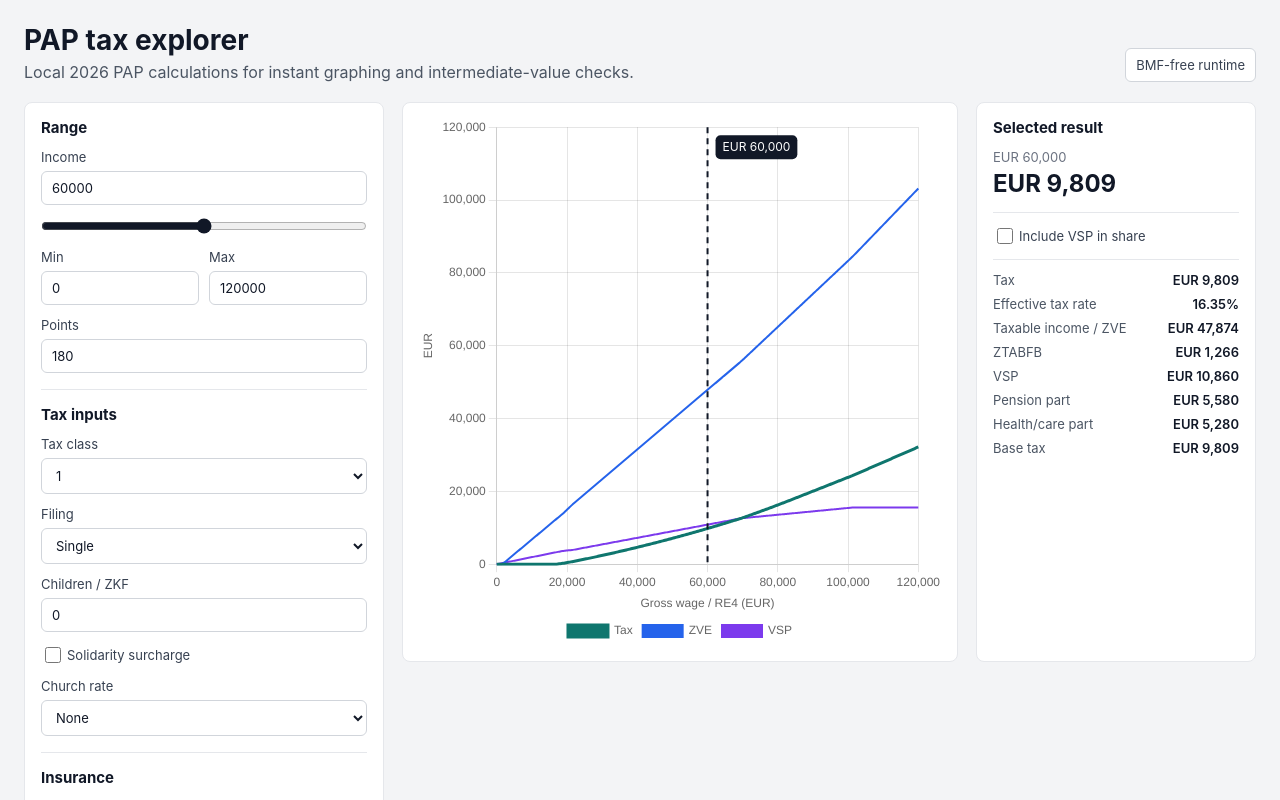
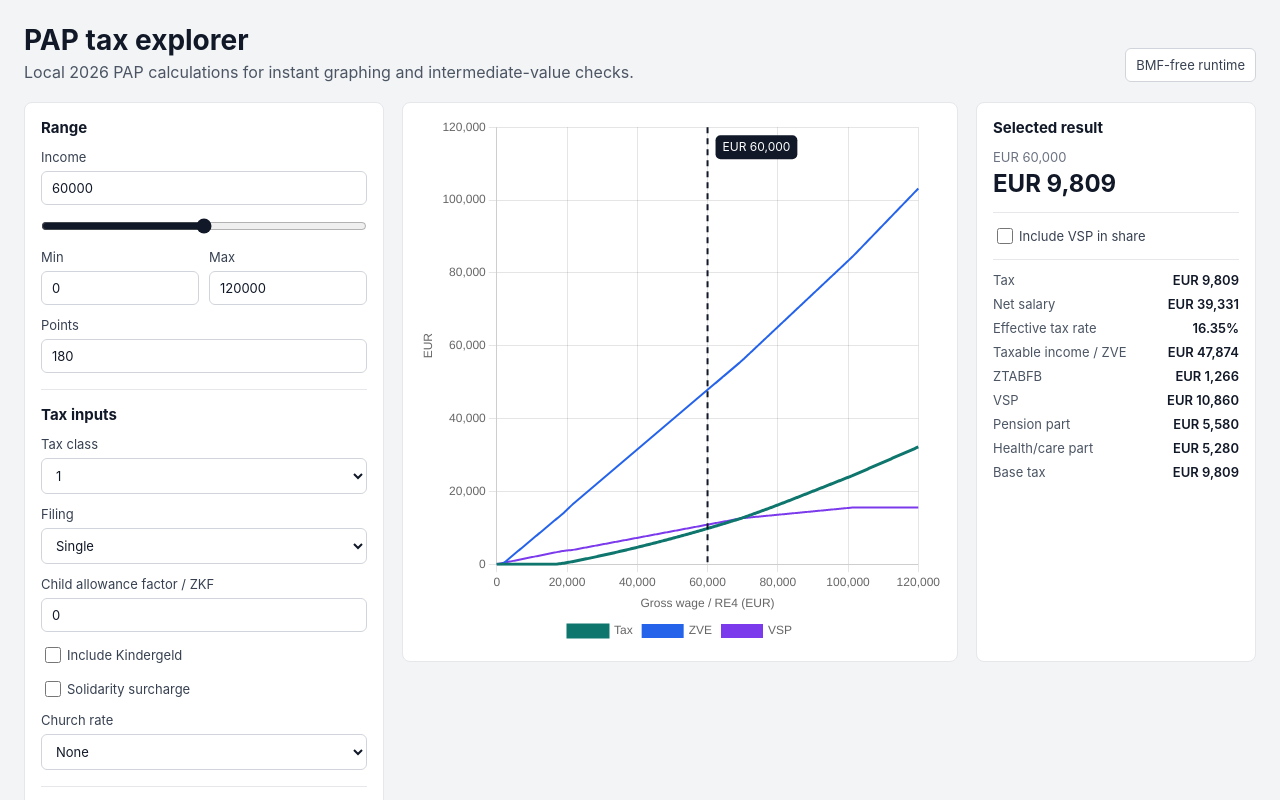
Before and after one commit to JLiekenbrock/pap-tax-charts, a React (Vite) app: page / in a window 1280 px wide. Shown: the top 800 px of the page. Built offline with nearby package versions, Linux system fonts and the light colour scheme.

Commit message:
Add household income options

```diff
--- a/src/App.tsx
+++ b/src/App.tsx
@@ -22,6 +22,10 @@ function buildSeries(settings: PapExplorerSettings): PapCalculationResult[] {
 
 const DEFAULT_SETTINGS: PapExplorerSettings = {
   income: 60000,
+  income1: 60000,
+  income2: 0,
+  includeKindergeld: false,
+  kindergeldChildren: 0,
   rangeMin: 0,
   rangeMax: 120000,
   points: 180,
@@ -50,11 +54,20 @@ export default function App() {
   const normalizedSettings = React.useMemo(() => {
     const rangeMin = Math.max(0, Math.min(settings.rangeMin, settings.rangeMax))
     const rangeMax = Math.max(rangeMin + 1000, settings.rangeMax)
+    const income1 = clamp(settings.income1, 0, rangeMax)
+    const income2 = clamp(settings.income2, 0, rangeMax)
+    const income = settings.filing === 'married'
+      ? clamp(income1 + income2, rangeMin, rangeMax)
+      : clamp(settings.income, rangeMin, rangeMax)
+    const kindergeldChildren = Math.max(0, Math.floor(settings.kindergeldChildren))
     return {
       ...settings,
       rangeMin,
       rangeMax,
-      income: clamp(settings.income, rangeMin, rangeMax),
+      income,
+      income1,
+      income2,
+      kindergeldChildren,
       points: clamp(settings.points, 2, 1000),
     }
   }, [settings])
@@ -86,7 +99,7 @@ export default function App() {
         />
         <div className="visual-pane">
           <TaxChart series={series} currentIncome={normalizedSettings.income} metrics={metrics} mode={chartMode} />
-          <Results result={current} />
+          <Results result={current} settings={normalizedSettings} />
         </div>
       </section>
     </main>
--- a/src/components/Results.tsx
+++ b/src/components/Results.tsx
@@ -1,18 +1,33 @@
 import React from 'react'
 import { PapCalculationResult } from '../lib/pap'
+import { PapExplorerSettings } from './TaxInput'
 
 function eur(value: number) {
   return `EUR ${Math.round(value).toLocaleString()}`
 }
 
-export default function Results({ result }: { result: PapCalculationResult }) {
+const KINDERGELD_MONTHLY_2026 = 259
+
+export default function Results({ result, settings }: { result: PapCalculationResult; settings: PapExplorerSettings }) {
   const [includeVsp, setIncludeVsp] = React.useState(false)
+  const netSalary = Math.max(0, result.income - result.tax - result.vsp)
+  const kindergeld = settings.includeKindergeld ? settings.kindergeldChildren * KINDERGELD_MONTHLY_2026 * 12 : 0
+  const netWithKindergeld = netSalary + kindergeld
   const effectiveBase = includeVsp ? result.tax + result.vsp : result.tax
   const effective = result.income > 0 ? (effectiveBase / result.income) * 100 : 0
 
   const rows = [
     ['Tax', eur(result.tax)],
+    ['Net salary', eur(netSalary)],
+    ...(settings.includeKindergeld ? [
+      ['Kindergeld', eur(kindergeld)],
+      ['Net incl. Kindergeld', eur(netWithKindergeld)],
+    ] : []),
     [includeVsp ? 'Tax + VSP share' : 'Effective tax rate', `${effective.toFixed(2)}%`],
+    ...(settings.filing === 'married' ? [
+      ['Income 1', eur(settings.income1)],
+      ['Income 2', eur(settings.income2)],
+    ] : []),
     ['Taxable income / ZVE', eur(result.zve)],
     ['ZTABFB', eur(result.ztabfb)],
     ['VSP', eur(result.vsp)],
--- a/src/components/TaxChart.tsx
+++ b/src/components/TaxChart.tsx
@@ -86,10 +86,10 @@ const STACKED_PARTS: Array<{
   { key: 'vsp', label: 'VSP', color: '#7C3AED', value: (point) => point.vsp },
   { key: 'ztabfb', label: 'Allowances', color: '#EA580C', value: (point) => point.ztabfb },
   {
-    key: 'remaining',
-    label: 'Remaining wage',
+    key: 'netSalary',
+    label: 'Net salary',
     color: '#64748B',
-    value: (point) => Math.max(0, point.income - point.tax - point.vsp - point.ztabfb),
+    value: (point) => Math.max(0, point.income - point.tax - point.vsp),
   },
 ]
 
--- a/src/components/TaxInput.tsx
+++ b/src/components/TaxInput.tsx
@@ -4,6 +4,10 @@ import { PapOptions } from '../lib/pap'
 
 export type PapExplorerSettings = Required<PapOptions> & {
   income: number
+  income1: number
+  income2: number
+  includeKindergeld: boolean
+  kindergeldChildren: number
   rangeMin: number
   rangeMax: number
   points: number
@@ -28,6 +32,34 @@ export default function TaxInput({ settings, onChange, metrics, onMetricsChange,
     onChange({ ...settings, [key]: value })
   }
 
+  const updateIncomePart = (key: 'income1' | 'income2', value: number) => {
+    const next = { ...settings, [key]: value }
+    onChange({ ...next, income: next.income1 + next.income2 })
+  }
+
+  const updateFiling = (filing: PapExplorerSettings['filing']) => {
+    if (filing === 'married') {
+      onChange({
+        ...settings,
+        filing,
+        income1: settings.income1 || settings.income,
+        income2: settings.income2 || 0,
+      })
+    } else {
+      onChange({ ...settings, filing, income: settings.income1 + settings.income2 })
+    }
+  }
+
+  const updateKindergeld = (enabled: boolean) => {
+    onChange({
+      ...settings,
+      includeKindergeld: enabled,
+      kindergeldChildren: enabled && settings.kindergeldChildren === 0
+        ? Math.max(1, Math.round(settings.children))
+        : settings.kindergeldChildren,
+    })
+  }
+
   const toggleMetric = (metric: ChartMetric) => {
     if (metrics.includes(metric)) {
       const next = metrics.filter((item) => item !== metric)
@@ -42,7 +74,7 @@ export default function TaxInput({ settings, onChange, metrics, onMetricsChange,
       <div className="control-section">
         <h2>Range</h2>
         <label>
-          Income
+          {settings.filing === 'married' ? 'Combined income' : 'Income'}
           <input type="number" value={settings.income} min={0} step={1000} onChange={(e) => update('income', numberValue(e.target.value))} />
         </label>
         <input
@@ -56,6 +88,40 @@ export default function TaxInput({ settings, onChange, metrics, onMetricsChange,
           onInput={(e) => update('income', numberValue(e.currentTarget.value))}
           onChange={(e) => update('income', numberValue(e.target.value))}
         />
+        {settings.filing === 'married' && (
+          <div className="income-split">
+            <label>
+              Income 1
+              <input type="number" value={settings.income1} min={0} step={1000} onChange={(e) => updateIncomePart('income1', numberValue(e.target.value))} />
+            </label>
+            <input
+              className="income-slider"
+              type="range"
+              aria-label="Income 1 slider"
+              value={settings.income1}
+              min={0}
+              max={settings.rangeMax}
+              step={100}
+              onInput={(e) => updateIncomePart('income1', numberValue(e.currentTarget.value))}
+              onChange={(e) => updateIncomePart('income1', numberValue(e.target.value))}
+            />
+            <label>
+              Income 2
+              <input type="number" value={settings.income2} min={0} step={1000} onChange={(e) => updateIncomePart('income2', numberValue(e.target.value))} />
+            </label>
+            <input
+              className="income-slider"
+              type="range"
+              aria-label="Income 2 slider"
+              value={settings.income2}
+              min={0}
+              max={settings.rangeMax}
+              step={100}
+              onInput={(e) => updateIncomePart('income2', numberValue(e.currentTarget.value))}
+              onChange={(e) => updateIncomePart('income2', numberValue(e.target.value))}
+            />
+          </div>
+        )}
         <div className="two-col">
           <label>
             Min
@@ -84,15 +150,25 @@ export default function TaxInput({ settings, onChange, metrics, onMetricsChange,
         </label>
         <label>
           Filing
-          <select value={settings.filing} onChange={(e) => update('filing', e.target.value as PapExplorerSettings['filing'])}>
+          <select value={settings.filing} onChange={(e) => updateFiling(e.target.value as PapExplorerSettings['filing'])}>
             <option value="single">Single</option>
             <option value="married">Married</option>
           </select>
         </label>
         <label>
-          Children / ZKF
+          Child allowance factor / ZKF
           <input type="number" value={settings.children} min={0} step={0.5} onChange={(e) => update('children', numberValue(e.target.value))} />
         </label>
+        <label className="checkbox-row">
+          <input type="checkbox" checked={settings.includeKindergeld} onChange={(e) => updateKindergeld(e.target.checked)} />
+          Include Kindergeld
+        </label>
+        {settings.includeKindergeld && (
+          <label>
+            Kindergeld children
+            <input type="number" value={settings.kindergeldChildren} min={0} step={1} onChange={(e) => update('kindergeldChildren', Math.max(0, Math.floor(numberValue(e.target.value))))} />
+          </label>
+        )}
         <label className="checkbox-row">
           <input type="checkbox" checked={settings.solidarity} onChange={(e) => update('solidarity', e.target.checked)} />
           Solidarity surcharge
--- a/src/lib/pap.ts
+++ b/src/lib/pap.ts
@@ -90,38 +90,32 @@ export type PapCalculationResult = {
 
 // Core implementation: port of UPTAB25() (tariff 2025) from the PAP implementation
 // This function implements the tariff pieces and rounding strategy used in the Java source.
-function uptab25(zve: number): number {
-  // KZTAB=1 for Grundtarif (no splitting). The PAP code floors X = ZVE / KZTAB
+function uptab25(zve: number, kztab = 1): number {
+  // KZTAB=1 for Grundtarif, 2 for splitting. The PAP code floors X = ZVE / KZTAB.
   const GFB = 12096 // Grundfreibetrag for 2025 (from MPARA)
 
-  // X is integer euros after dividing by KZTAB (1 for single)
-  const X = Math.floor(zve)
+  const X = Math.floor(zve / kztab)
+  let st = 0
 
   // If below or equal GFB -> zero
-  if (X < GFB + 1) return 0
-
-  // Piecewise tariff (numbers taken from Lohnsteuer2025.UPTAB25)
-  if (X < 17444) {
+  if (X < GFB + 1) {
+    st = 0
+  } else if (X < 17444) {
     const Y = (X - GFB) / 10000
     const RW = Y * 932.30 + 1400
-    const ST = Math.floor(RW * Y)
-    return ST
-  }
-
-  if (X < 68481) {
+    st = Math.floor(RW * Y)
+  } else if (X < 68481) {
     // note: subtract 17443 as in the Java implementation
     const Y = (X - 17443) / 10000
     const RW = Y * 176.64 + 2397
-    const ST = Math.floor(RW * Y + 1015.13)
-    return ST
+    st = Math.floor(RW * Y + 1015.13)
+  } else if (X < 277826) {
+    st = Math.floor(X * 0.42 - 10911.92)
+  } else {
+    st = Math.floor(X * 0.45 - 19246.67)
   }
 
-  if (X < 277826) {
-    const ST = Math.floor(X * 0.42 - 10911.92)
-    return ST
-  }
-
-  return Math.floor(X * 0.45 - 19246.67)
+  return st * kztab
 }
 
 // Core implementation: port of UPTAB26() (tariff 2026) from the PAP implementation.
@@ -164,7 +158,8 @@ export function calculatePapTax(income: number, opts?: PapOptions): number {
 
   // Single filer: compute tariff using UPTAB25 when year is 2025 (default)
   if (o.year === 2025 || o.year === 2026) {
-    const base = o.year === 2026 ? uptab26(taxable) : uptab25(taxable)
+    const kztab = o.filing === 'married' || o.stkl === 3 ? 2 : 1
+    const base = o.year === 2026 ? uptab26(taxable, kztab) : uptab25(taxable, kztab)
     // Solidaritätszuschlag: approximate using the simple rule implemented earlier
     let solz = 0
     if (o.solidarity) {
@@ -271,9 +266,9 @@ export function calculatePapResultFromRE4(re4: number, opts?: PapOptions): PapCa
   const vsp = vspDetails.vsp
   const zve = Math.max(0, Math.floor(re4 - ztabfb - vsp))
 
-  const kztab = o.stkl === 3 ? 2 : 1
+  const kztab = o.filing === 'married' || o.stkl === 3 ? 2 : 1
   const gfb = o.year === 2026 ? GFB_2026 : GFB_2025
-  const base = o.year === 2026 ? uptab26(zve, kztab) : uptab25(zve)
+  const base = o.year === 2026 ? uptab26(zve, kztab) : uptab25(zve, kztab)
 
   // Solidaritätszuschlag (approx)
   let solz = 0
--- a/src/styles.css
+++ b/src/styles.css
@@ -115,6 +115,12 @@ select:focus {
   accent-color: #111827;
   padding: 0;
   margin: 0 0 14px;
+}
+
+.income-split {
+  border-top: 1px solid #e5e7eb;
+  margin-top: 12px;
+  padding-top: 12px;
 }
 
 .two-col {
```
